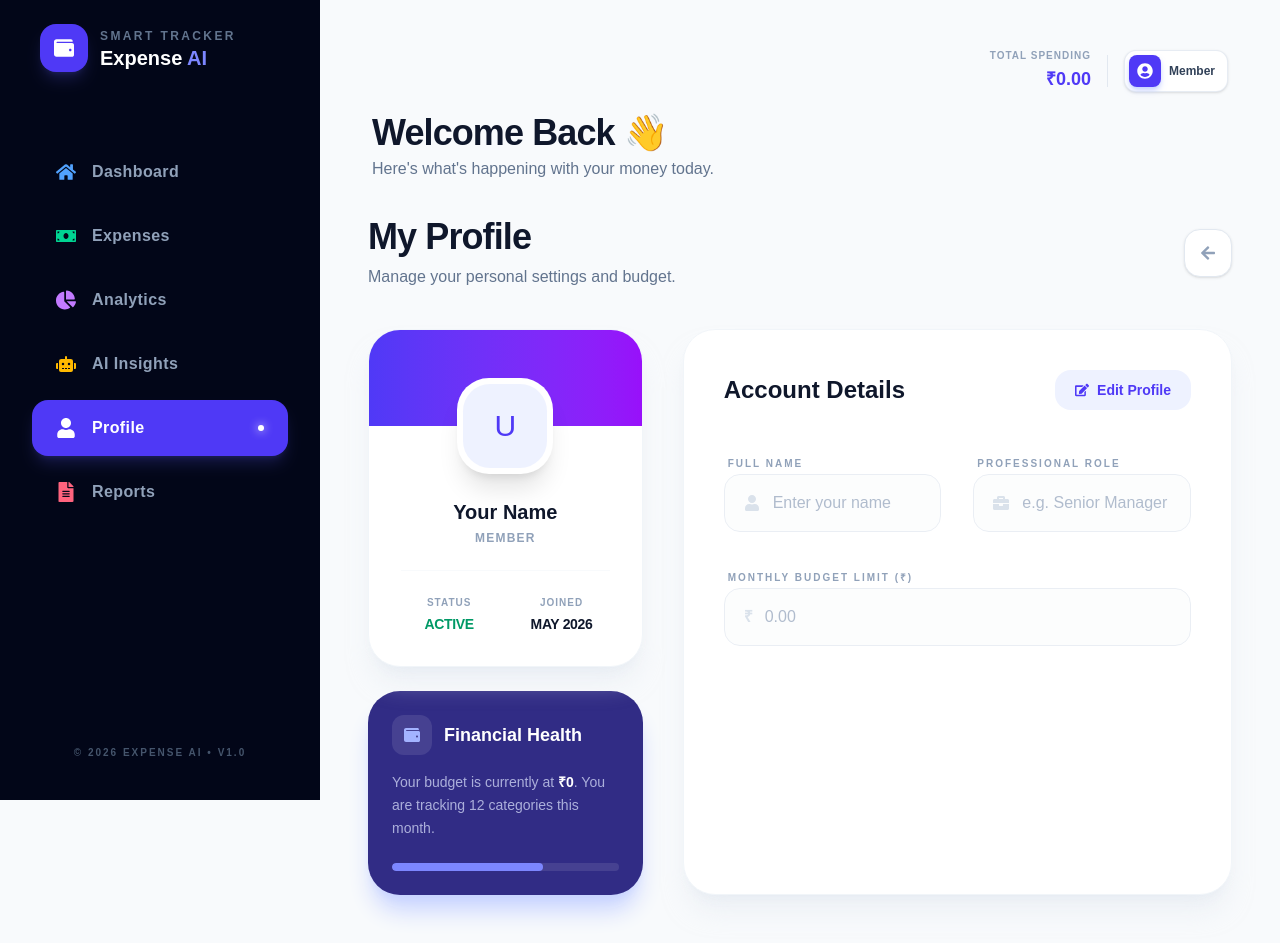
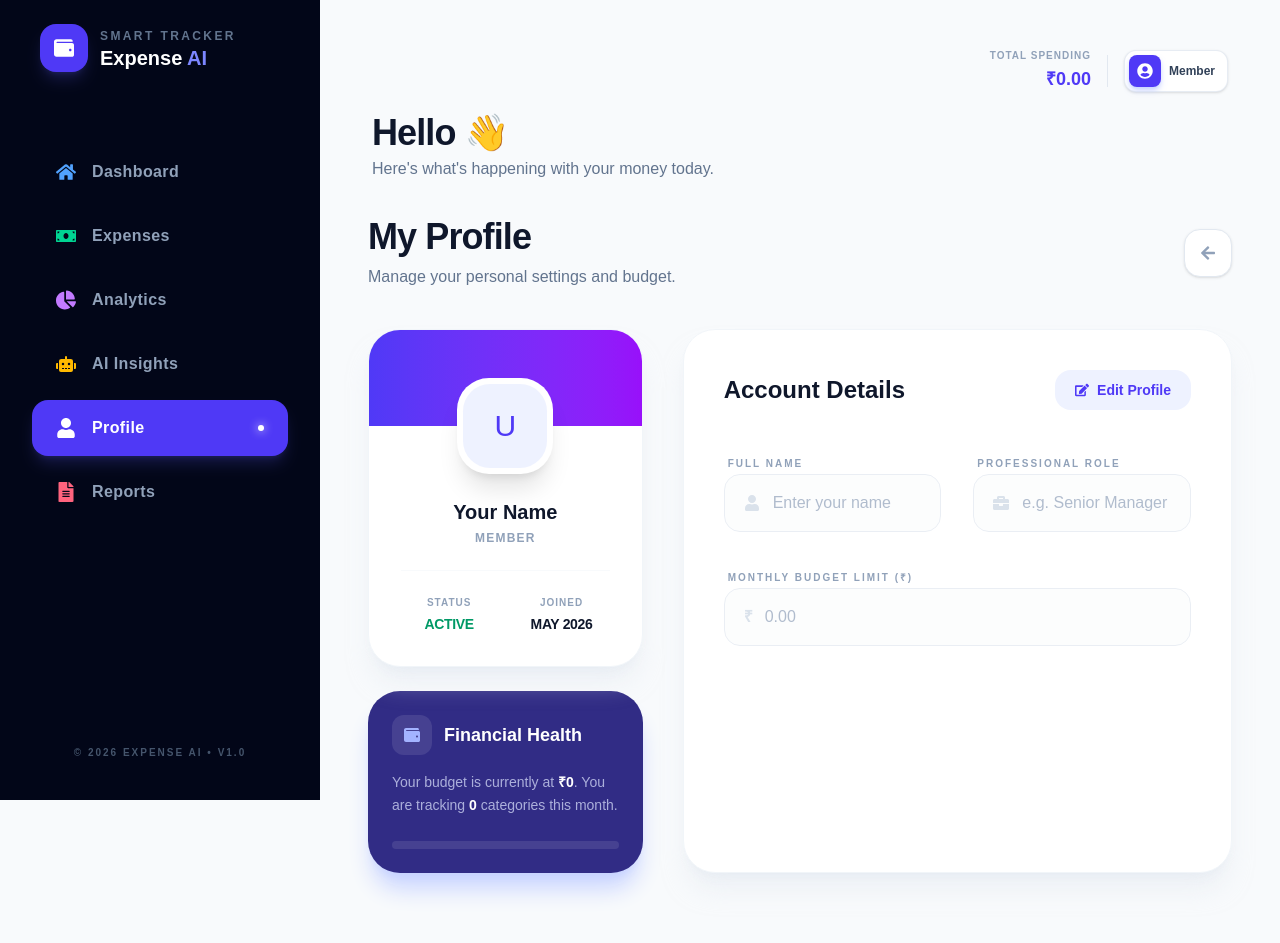
Before and after one commit to gunganesh75-droid/Ai-expense-tracker, a React (Vite) app in the folder frontend/: page /profile in a window 1280 px wide. After the commit the page ends 921 px from the top, so only its background shows below. Built offline with nearby package versions, Linux system fonts and the light colour scheme; no server answers.

Commit message:
fix: dashboard performance, real category count, hello greeting

```diff
--- a/frontend/src/components/Navbar.jsx
+++ b/frontend/src/components/Navbar.jsx
@@ -58,7 +58,7 @@ const Navbar = ({ toggleSidebar }) => {
       {/* Main Welcome Headline */}
       <div className="w-full border-t border-slate-100/50 pt-3 lg:border-none lg:pt-0">
         <h1 className="text-2xl sm:text-4xl font-black text-slate-900 tracking-tight mb-1 sm:mb-2">
-          {profile?.name ? `Hello, ${profile.name.split(' ')[0]} 👋` : 'Welcome Back 👋'}
+          {profile?.name ? `Hello, ${profile.name.split(' ')[0]} 👋` : 'Hello 👋'}
         </h1>
         <p className="text-slate-500 font-medium text-xs sm:text-base leading-none">
           Here's what's happening with your money today.
--- a/frontend/src/context/ExpenseProvider.jsx
+++ b/frontend/src/context/ExpenseProvider.jsx
@@ -2,7 +2,7 @@ import { useState, useEffect } from "react"
 import axios from "axios"
 import { ExpenseContext } from "./ExpenseContext"
 
-const API_BASE_URL = import.meta.env.VITE_API_URL || "https://ai-expense-tracker-x49e.onrender.com"
+const API_BASE_URL = import.meta.env.VITE_API_URL || (import.meta.env.DEV ? "http://localhost:5000" : "https://ai-expense-tracker-x49e.onrender.com")
 
 // Get or generate a unique user ID
 let userId = localStorage.getItem("ai_expense_tracker_user_id")
--- a/frontend/src/pages/AIInsights.jsx
+++ b/frontend/src/pages/AIInsights.jsx
@@ -14,7 +14,7 @@ const AIInsights = () => {
     setLoading(true)
     setError(null)
     try {
-      const API_BASE_URL = import.meta.env.VITE_API_URL || "https://ai-expense-tracker-x49e.onrender.com"
+      const API_BASE_URL = import.meta.env.VITE_API_URL || (import.meta.env.DEV ? "http://localhost:5000" : "https://ai-expense-tracker-x49e.onrender.com")
       const response = await axios.post(`${API_BASE_URL}/api/ai-insights`)
       setInsights(response.data)
     } catch (err) {
--- a/frontend/src/pages/Profile.jsx
+++ b/frontend/src/pages/Profile.jsx
@@ -6,7 +6,7 @@ import { ExpenseContext } from '../context/ExpenseContext'
 
 const Profile = () => {
   const navigate = useNavigate()
-  const { profile, saveProfile, loading } = useContext(ExpenseContext)
+  const { expenses, profile, saveProfile, loading } = useContext(ExpenseContext)
   const [formData, setFormData] = useState({
     name: '',
     role: '',
@@ -52,6 +52,15 @@ const Profile = () => {
   }
 
   if (loading) return null;
+
+  const uniqueCategories = expenses ? new Set(expenses.map(exp => exp.category).filter(Boolean)).size : 0
+
+  const totalExpenses = expenses ? expenses.reduce((sum, exp) => {
+    const amount = typeof exp.amount === 'number' ? exp.amount : parseFloat(exp.amount) || 0
+    return sum + amount
+  }, 0) : 0
+  const budget = profile?.monthlyBudget || 0
+  const budgetPercentage = budget > 0 ? Math.min(100, (totalExpenses / budget) * 100) : 0
 
   return (
     <DashboardLayout>
@@ -105,10 +114,10 @@ const Profile = () => {
                   <h3 className="font-bold text-lg">Financial Health</h3>
                </div>
                <p className="text-indigo-100/70 text-sm leading-relaxed mb-6">
-                 Your budget is currently at <span className="text-white font-bold">₹{Number(formData.monthlyBudget).toLocaleString()}</span>. You are tracking 12 categories this month.
+                 Your budget is currently at <span className="text-white font-bold">₹{Number(formData.monthlyBudget).toLocaleString()}</span>. You are tracking <span className="text-white font-bold">{uniqueCategories}</span> {uniqueCategories === 1 ? 'category' : 'categories'} this month.
                </p>
                <div className="w-full h-2 bg-white/10 rounded-full overflow-hidden">
-                  <div className="w-2/3 h-full bg-indigo-400 rounded-full" />
+                  <div className="h-full bg-indigo-400 rounded-full transition-all duration-500" style={{ width: `${budgetPercentage}%` }} />
                </div>
             </div>
           </div>
--- a/frontend/vite.config.js
+++ b/frontend/vite.config.js
@@ -10,7 +10,7 @@ export default defineConfig({
   server: {
     proxy: {
       '/api': {
-        target: 'https://ai-expense-tracker-x49e.onrender.com',
+        target: 'http://localhost:5000',
         changeOrigin: true,
         secure: false,
       },
```
Also changed, not shown: 1 other file (tests, documents, lock files or other folders).
